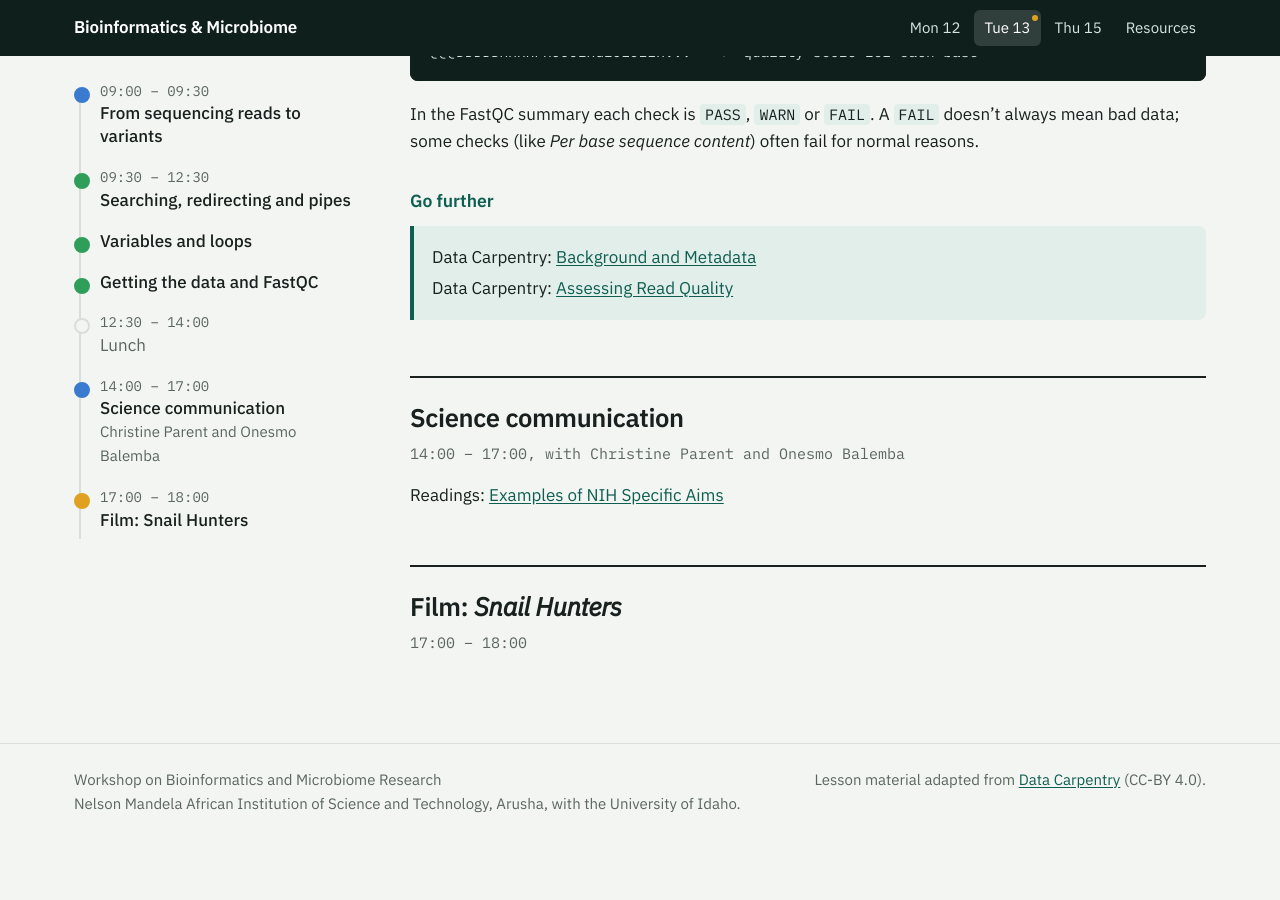
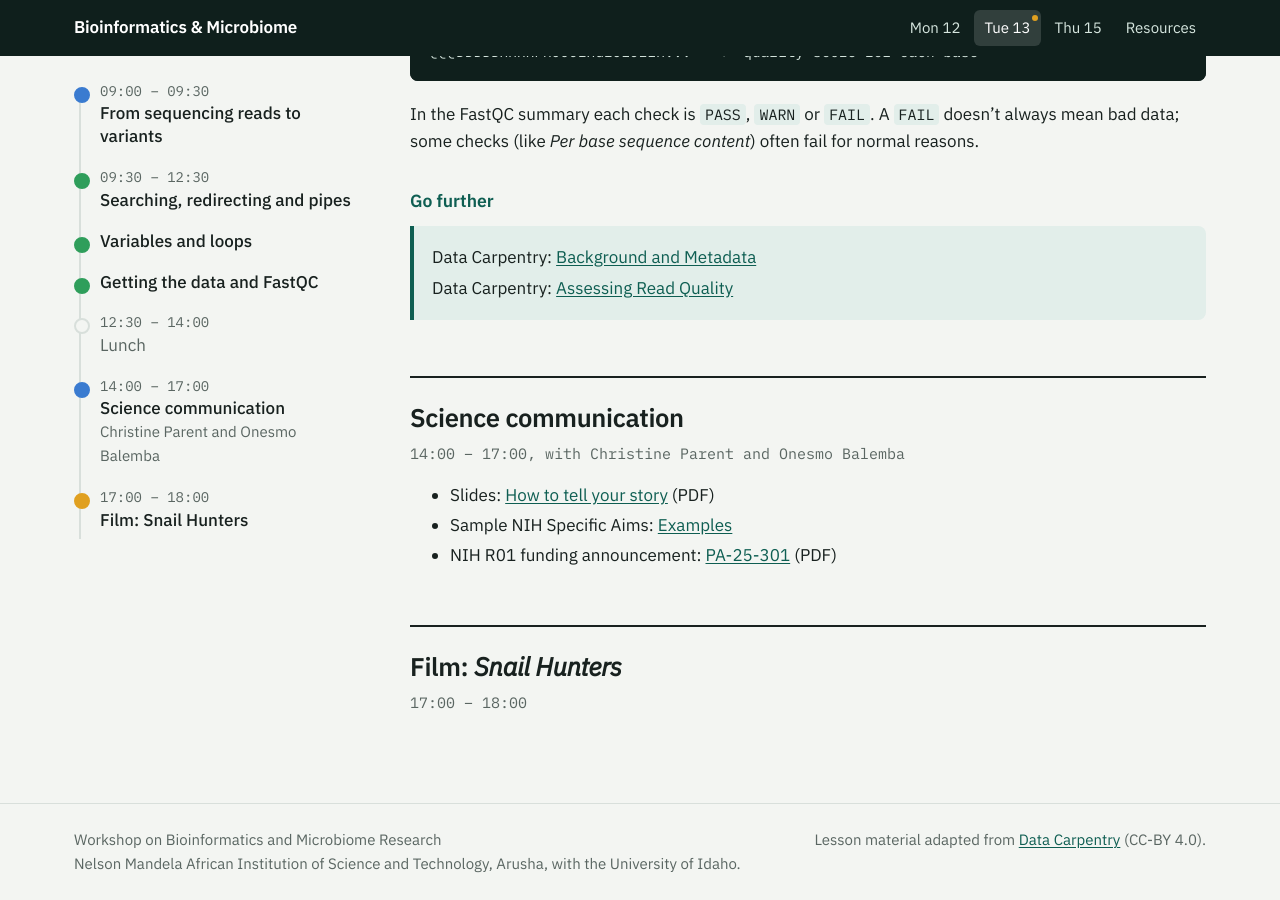
Before and after one commit to lukejharmon/tanzania2026, a Jekyll site: the page built from day2.md, in a window 1280 px wide and 900 px high, scrolled down 6077 px. Built offline with Jekyll 4.4.1, drawn with Linux system fonts in a browser that asks for light colours; before the commit the page ends 6917 px from its top, so only the background shows below that.

Commit message:
Link storytelling slides and R01 announcement on Day 2 and Resources
Co-Authored-By: Claude Opus 5.5 <noreply@anthropic.com>
Claude-Session: https://claude.ai/code/session_018TzzAXs5v8jwwhRDwTFwto

```diff
--- a/day2.md
+++ b/day2.md
@@ -250,7 +250,9 @@ some checks (like *Per base sequence content*) often fail for normal reasons.
 14:00 – 17:00, with Christine Parent and Onesmo Balemba
 {: .session-time}
 
-Readings: [Examples of NIH Specific Aims](specific_aims_examples.html)
+- Slides: [How to tell your story](tellStory.pdf) (PDF)
+- Sample NIH Specific Aims: [Examples](specific_aims_examples.html)
+- NIH R01 funding announcement: [PA-25-301](PA-25-301%20R01.pdf) (PDF)
 
 ## Film: *Snail Hunters* {#snail-hunters}
 
```
Also changed, not shown: resources.md (+2 -0 lines).
